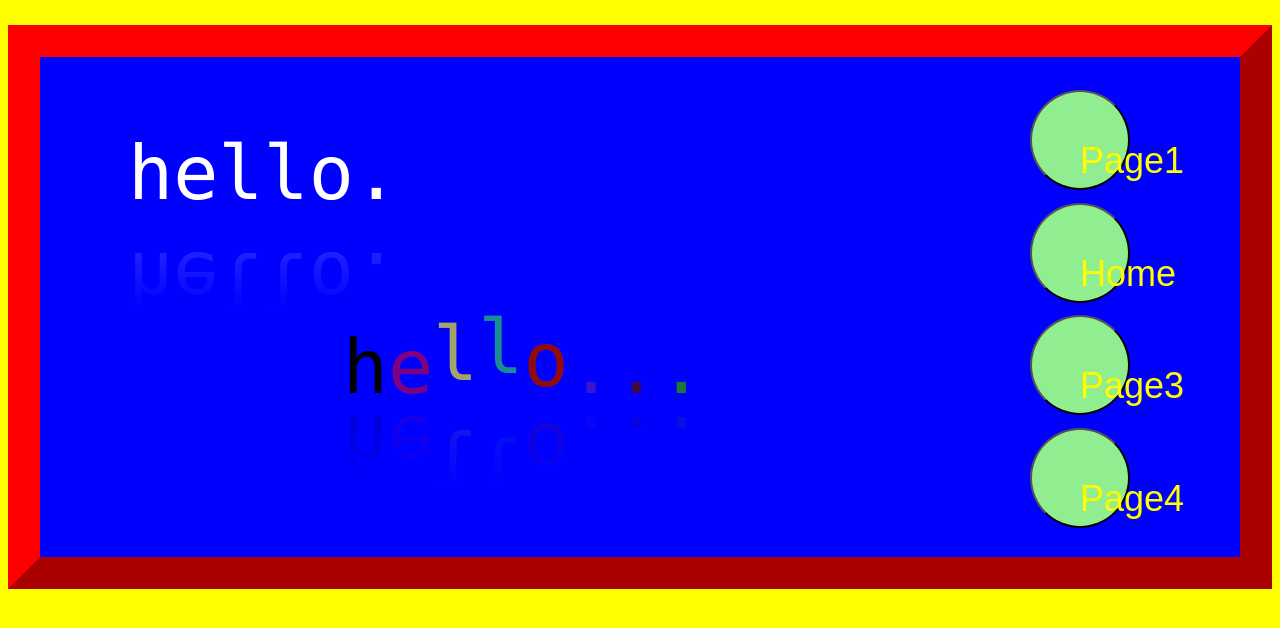
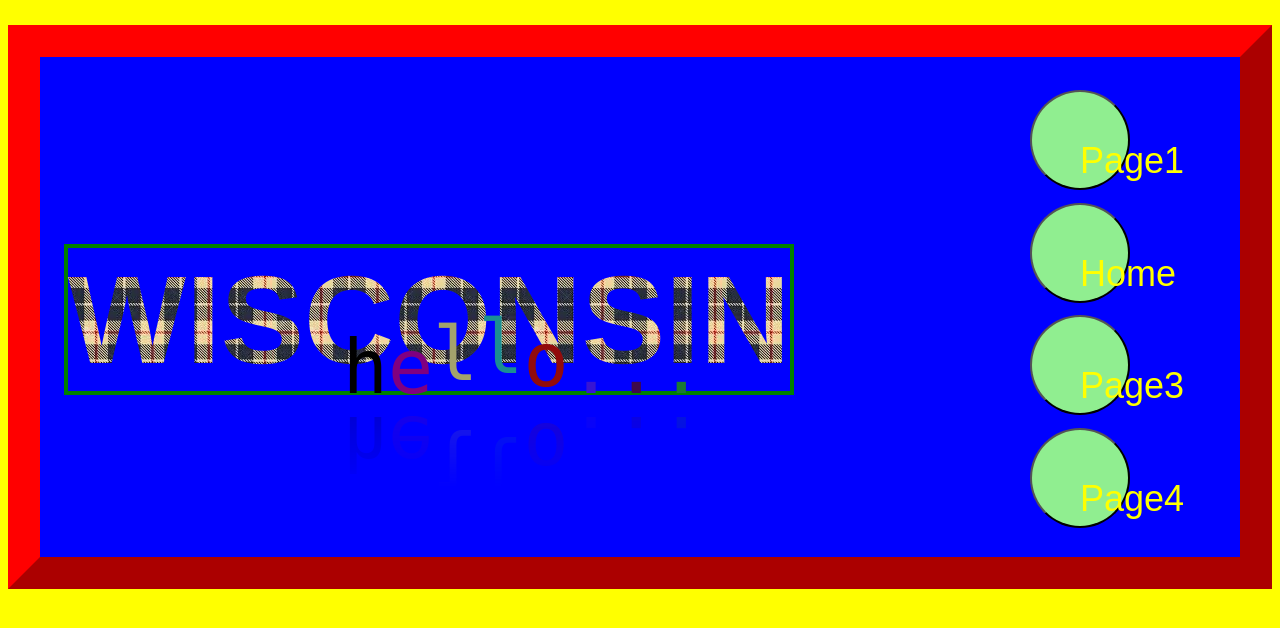
Before and after one commit to amcmullen9291/Animations.CSS, a React (Create React App) app: page /page2 in a window 1280 px wide. Shown: the top 628 px of the page. Built offline with nearby package versions, Linux system fonts and the light colour scheme.

Commit message:
image inside text

```diff
--- a/src/Components/AdditionalCSS/MoreStyling.css
+++ b/src/Components/AdditionalCSS/MoreStyling.css
@@ -129,3 +129,23 @@
     border-radius: 50%;
     box-shadow: inset -2px 0 0 2px whitesmoke;
   }
+
+  #welcomeImage{
+      border: 4px solid green;
+      position: absolute;
+    background-image: url(../Images/tanFlannel.jpg);
+            background-repeat: repeat;
+            /* no repeat will limit the text length */
+            -webkit-background-clip: text;
+            -webkit-text-fill-color: transparent;
+            top: 20%;
+            left:5%;
+            font-size: 125px;
+            text-align: center;
+            font-weight: bold;
+            text-transform: uppercase;
+            font-family: 'Steelfish Rg', 'helvetica neue',
+                     helvetica, arial, sans-serif;
+            font-weight: 800;
+            -webkit-font-smoothing: antialiased;
+  }
--- a/src/Components/Page2.js
+++ b/src/Components/Page2.js
@@ -4,16 +4,7 @@ import './AdditionalCSS/MoreStyling.css';
 function Page2(props) {
     return (
         <>
-        <div id="hoppingtext">
-          <div className="hop">
-              <span>H</span>
-              <span>E</span>
-              <span>L</span>
-              <span>L</span>
-              <span>O</span>
-              <span>.</span>
-          </div>
-        </div>
+        <div><h1 id="welcomeImage">Wisconsin</h1></div>
         <div id="wavytext">
           <div className="wavy">
               <span>H</span>
```
Also changed, not shown: src/Components/Images/tanFlannel.jpg (added).
